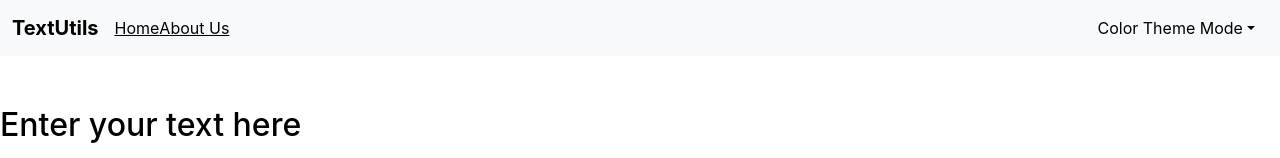
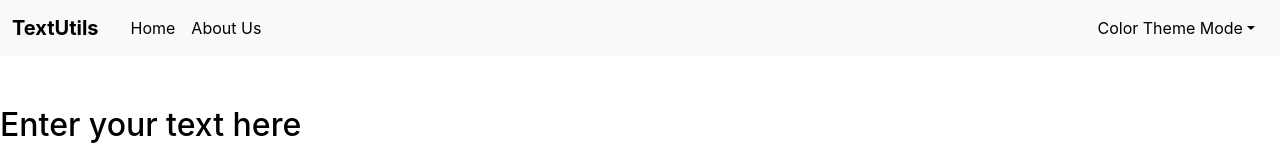
Before and after one commit to BE-Nishi/textutils, a React (Create React App) app: page / in a window 1280 px wide. Shown: the top 158 px of the page. Built offline with nearby package versions, Linux system fonts and the light colour scheme.

Commit message:
Update Navbar.js

```diff
--- a/src/Component/Navbar.js
+++ b/src/Component/Navbar.js
@@ -1,4 +1,5 @@
 import React from "react";
+import { Link } from 'react-router-dom'
 
 
 export default function Navbar(props) {
@@ -8,9 +9,9 @@ export default function Navbar(props) {
     <>
       <nav className={`navbar navbar-expand-lg navbar-${props.mode} bg-${props.mode}`}>
         <div className="container-fluid">
-          <a className={`navbar-brand fw-bolder text-${props.mode==='light'?'black':'white'}`} href="/">
+          <Link className={`navbar-brand fw-bolder text-${props.mode==='light'?'black':'white'}`} to="/">
             {props.title}
-          </a>
+          </Link>
           <button
             className="navbar-toggler"
             type="button"
@@ -24,15 +25,15 @@ export default function Navbar(props) {
           </button>
           <div className="collapse navbar-collapse" id="navbarSupportedContent">
             <ul className="navbar-nav me-auto mb-2 mb-lg-0">
-              <li className="nav-item">
-                <a className={`nav-a active text-${props.mode==='light'?'black':'white'}`} aria-current="page" href="/">
+              <li className="nav-item mx-3">
+                <Link className={`nav-a active text-${props.mode==='light'?'black':'white'}`} aria-current="page" to="/" style={{textDecoration: 'none'}}>
                   Home
-                </a>
+                </Link>
               </li>
               <li className="nav-item">
-                <a className={`nav-a text-${props.mode==='light'?'black':'white'}`} href="/about">
+                <Link className={`nav-a text-${props.mode==='light'?'black':'white'}`} to="/about" style={{textDecoration: 'none'}}>
                  About Us
-                </a>
+                </Link>
               </li>
             </ul>
 
@@ -49,7 +50,7 @@ export default function Navbar(props) {
               </button>
               <ul className={`dropdown-menu bg-${props.mode==='light'?'light':props.mode}`} aria-labelledby="dropdownMenuButton1">
                 <li>
-                  <a className={`dropdown-item text-${props.mode==='light'?'black':'white'}`} href="">
+                  <Link className={`dropdown-item text-${props.mode==='light'?'black':'white'}`} to="">
                     <div className="form-check form-switch" onClick={props.darkmode}>
                       <input
                         className="form-check-input"
@@ -63,10 +64,10 @@ export default function Navbar(props) {
                         Dark Mode
                       </label>
                     </div>
-                  </a>
+                  </Link>
                 </li>
                 <li>
-                  <a className={`dropdown-item text-${props.mode==='light'?'black':'white'}`} href="#" onClick={props.secondarymode}>
+                  <Link className={`dropdown-item text-${props.mode==='light'?'black':'white'}`} to="#" onClick={props.secondarymode}>
                     <div className="form-check form-switch">
                       <input
                         className="form-check-input"
@@ -80,10 +81,10 @@ export default function Navbar(props) {
                         Gray Mode
                       </label>
                     </div>
-                  </a>
+                  </Link>
                 </li>
                 <li>
-                  <a className={`dropdown-item text-${props.mode==='light'?'black':'white'}`} href="#" onClick={props.greenmode}>
+                  <Link className={`dropdown-item text-${props.mode==='light'?'black':'white'}`} to="#" onClick={props.greenmode}>
                     <div className="form-check form-switch">
                       <input
                         className="form-check-input"
@@ -97,12 +98,12 @@ export default function Navbar(props) {
                         Green Mode
                       </label>
                     </div>
-                  </a>
+                  </Link>
                 </li>
 
 
                 <li>
-                  <a className={`dropdown-item text-${props.mode==='light'?'black':'white'}`} href="#" onClick={props.infomode}>
+                  <Link className={`dropdown-item text-${props.mode==='light'?'black':'white'}`} to="#" onClick={props.infomode}>
                     <div className="form-check form-switch">
                       <input
                         className="form-check-input"
@@ -116,12 +117,12 @@ export default function Navbar(props) {
                         Teal Mode
                       </label>
                     </div>
-                  </a>
+                  </Link>
                 </li>
 
 
                 <li>
-                  <a className={`dropdown-item text-${props.mode==='light'?'black':'white'}`} href="#" onClick={props.redmode}>
+                  <Link className={`dropdown-item text-${props.mode==='light'?'black':'white'}`} to="#" onClick={props.redmode}>
                     <div className="form-check form-switch">
                       <input
                         className="form-check-input"
@@ -135,12 +136,12 @@ export default function Navbar(props) {
                         Red Mode
                       </label>
                     </div>
-                  </a>
+                  </Link>
                 </li>
 
 
                 <li>
-                  <a className={`dropdown-item text-${props.mode==='light'?'black':'white'}`} href="#" onClick={props.yellowmode}>
+                  <Link className={`dropdown-item text-${props.mode==='light'?'black':'white'}`} to="#" onClick={props.yellowmode}>
                     <div className="form-check form-switch">
                       <input
                         className="form-check-input"
@@ -154,7 +155,7 @@ export default function Navbar(props) {
                         Yellow Mode
                       </label>
                     </div>
-                  </a>
+                  </Link>
                 </li>
 
 
```
